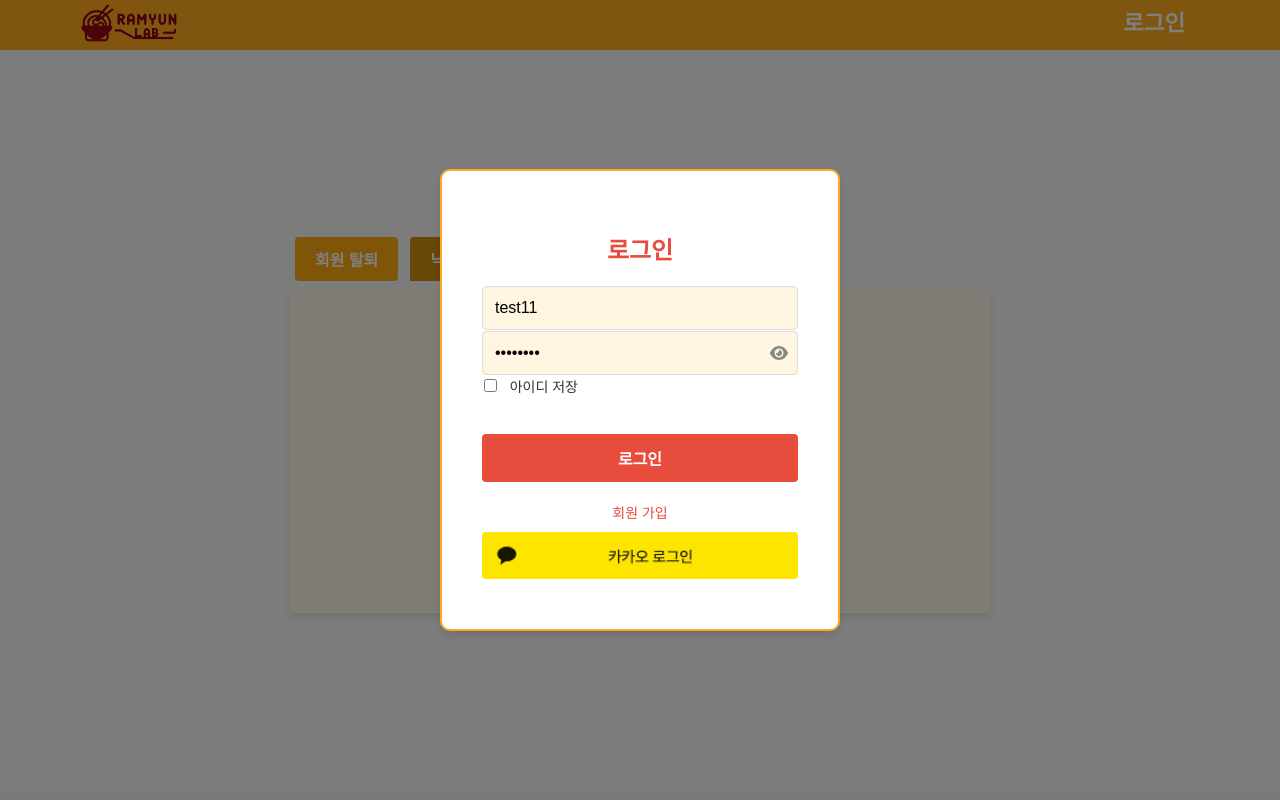
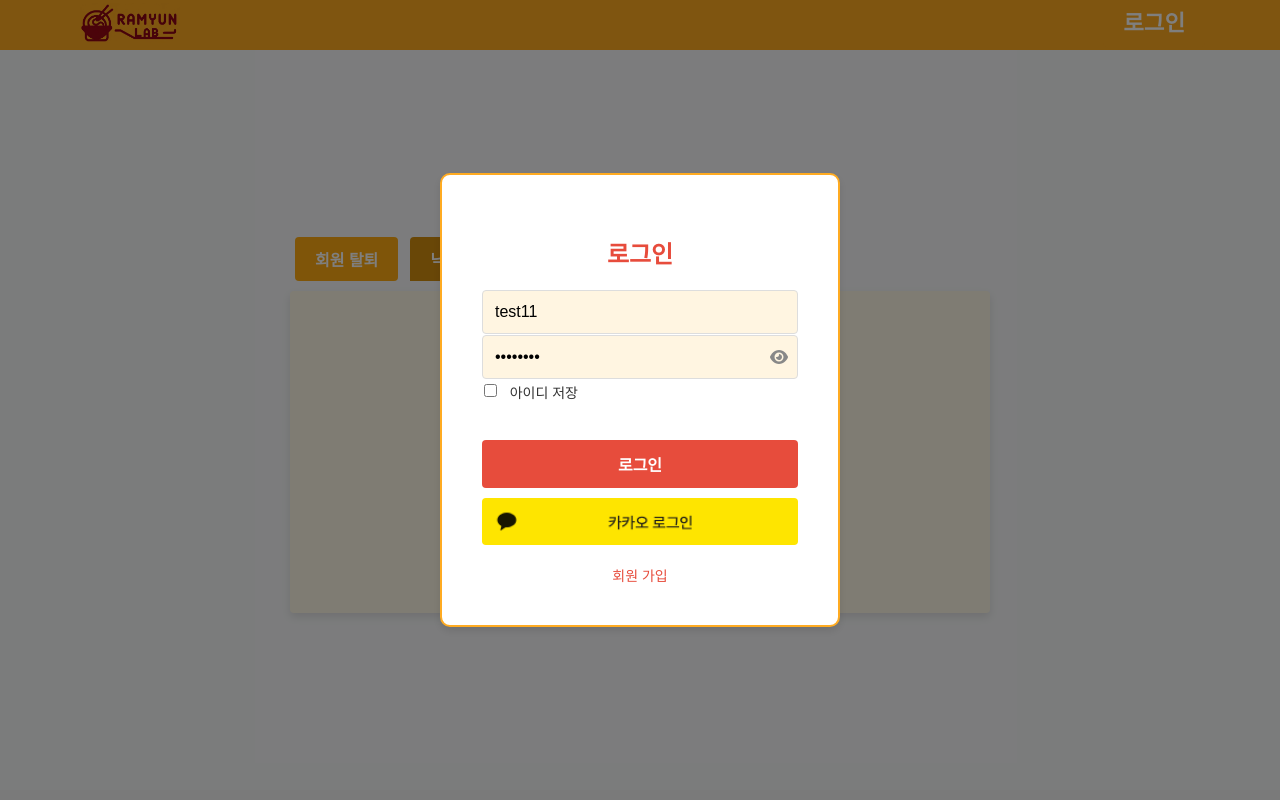
Before and after one commit to RamyunLab/ramyunlab-fe, a React (Create React App) app: page /account in a window 1280 px wide. Both pictures are taken after a click on the button "로그인". Shown: the top 800 px of the page. Built offline with nearby package versions, Linux system fonts and the light colour scheme; no server answers; a web font is replaced by a local one.

Commit message:
design : [FE] 로그인, 회원가입

```diff
--- a/src/components/Auth/LoginModal.tsx
+++ b/src/components/Auth/LoginModal.tsx
@@ -181,11 +181,11 @@ const LoginModal: React.FC<LoginModalProps> = ({ toggleLoginModal, toggleRegiste
                     <label htmlFor="rememberId">아이디 저장</label>
                 </div>
                 <button onClick={handleLogin}>로그인</button>
+                <div onClick={handleKakaoLogin}>
+                    <img className="kakao" src={kakao} alt="카카오 로그인 이미지" />
+                </div>
                 <div className="links">
                     <span onClick={toggleRegisterModal}>회원 가입</span>
-                </div>
-                <div onClick={handleKakaoLogin}>
-                    <img className="kakao" src={kakao} alt="카카오 로그인 이미지" />
                 </div>
             </div>
         </div>
--- a/src/components/Auth/Modal.scss
+++ b/src/components/Auth/Modal.scss
@@ -40,6 +40,14 @@
     box-sizing: border-box;
     font-size: 16px;
     background: #fff5e1;
+}
+
+.modal-content .userid {
+    top: 20px;
+}
+
+.modal-content .nickname {
+    top: 6px;
 }
 
 .input-container {
@@ -103,7 +111,7 @@
     position: absolute;
     top: 100%;
     left: 0;
-    margin-top: 2px;
+    // margin-top: 2px;
     margin-bottom: 10px !important;
 }
 .modal-content .password {
@@ -155,11 +163,13 @@
 .modal-content .remember-me input[type="checkbox"] {
     width: auto;
     margin-right: 10px;
+    margin-top: 2px;
 }
 
 .modal-content .remember-me label {
     font-size: 14px;
     margin-right: 230px;
+    margin-top: 2px;
 }
 
 .modal-content .links {
```
